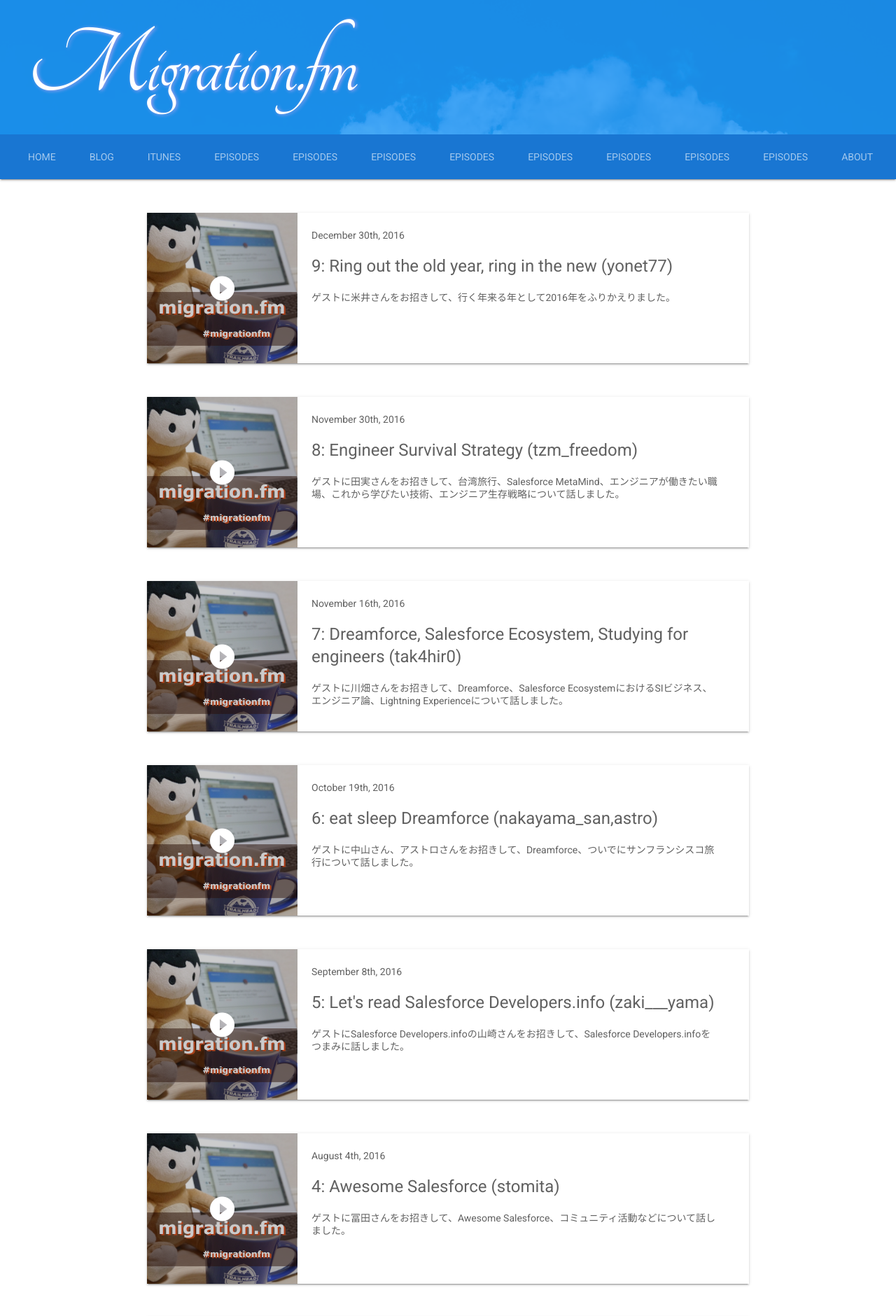
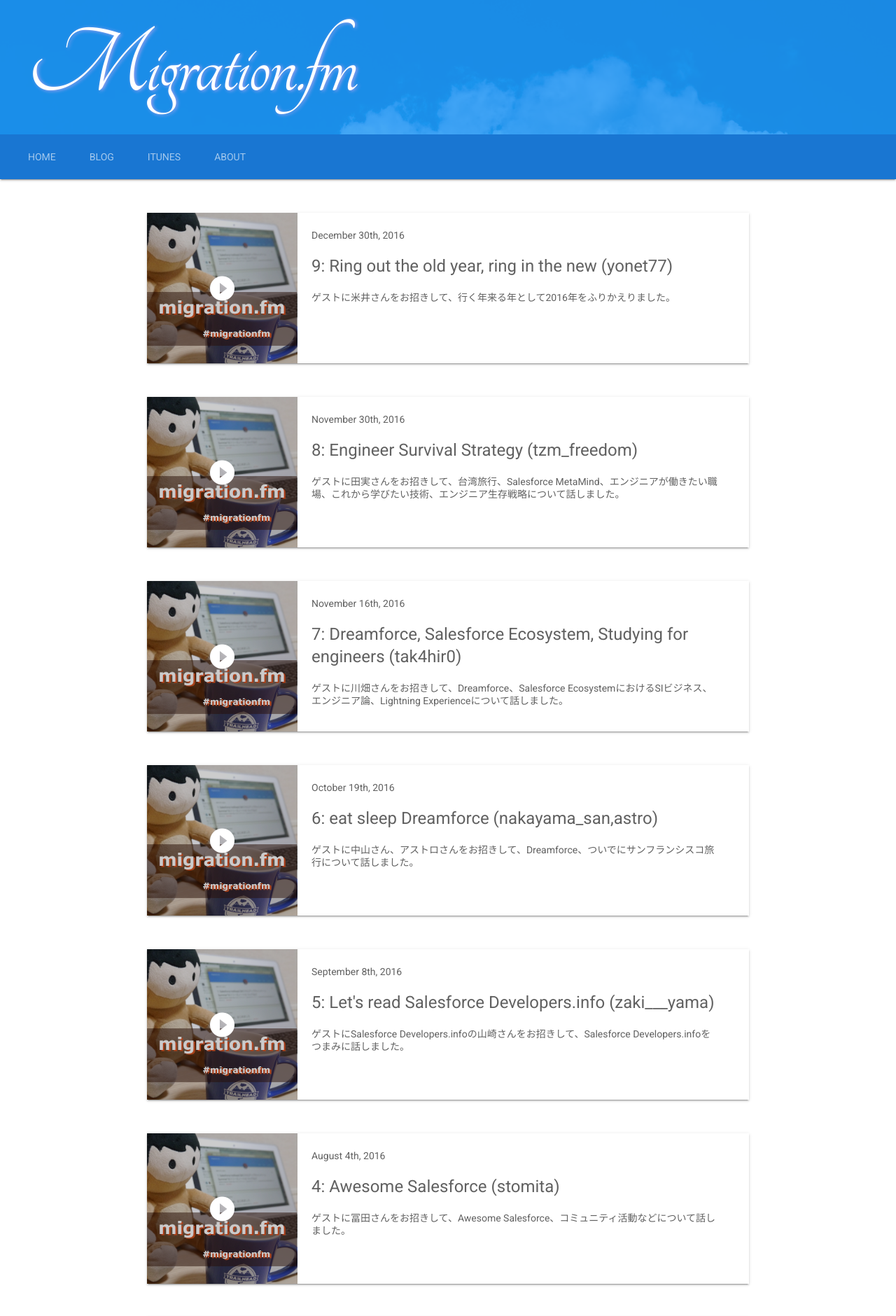
Before and after one commit to migrationfm/migrationfm.github.io, a Jekyll site: the page built from index.html, in a window 1280 px wide. Shown: the top 1880 px of the page at 70% size. Built offline with Jekyll 4.4.1, drawn with Linux system fonts in a browser that asks for light colours; nearby versions of some CDN libraries; the list of posts is cut into pages by our own code; some of the changed text lies outside the part shown.

Commit message:
Revert "fix"
This reverts commit 6b868e355828bb11e8f815d87e44ac088a285812.

```diff
--- a/_includes/footer.html
+++ b/_includes/footer.html
@@ -6,7 +6,7 @@
       <ul class="mdl-mega-footer--link-list">
         <li><a href="{{ site.blog_url }}">Blog</a></li>
         {% for page in site.pages %}
-          {% if page.title %}
+          {% if page.title and page.title != 'Episodes' %}
             <li><a href="{{ page.url | replace_first: '/', '' | prepend: site.baseurl | prepend: site.url}}">{{ page.title }}</a></li>
           {% endif %}
         {% endfor %}
--- a/_includes/header.html
+++ b/_includes/header.html
@@ -9,7 +9,7 @@
     <a href="{{ site.blog_url }}" class="mdl-layout__tab">Blog</a>
     <a href="{{ site.itunes_url }}" class="mdl-layout__tab">iTunes</a>
     {% for page in site.pages %}
-      {% if page.title %}
+      {% if page.title and page.title != 'Episodes' %}
         <a href="{{ page.url | replace_first: '/', '' | prepend: site.baseurl }}" class="mdl-layout__tab">{{ page.title }}</a>
       {% endif %}
     {% endfor %}
```
